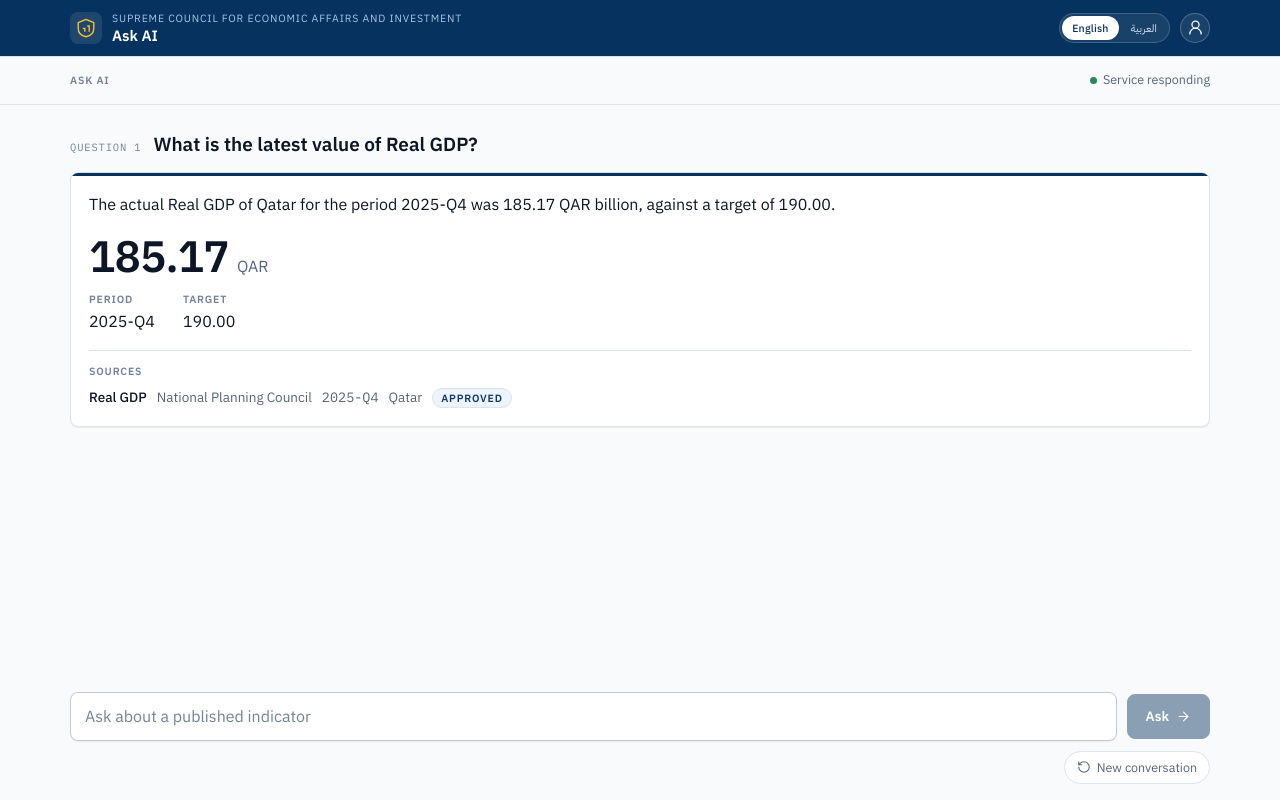
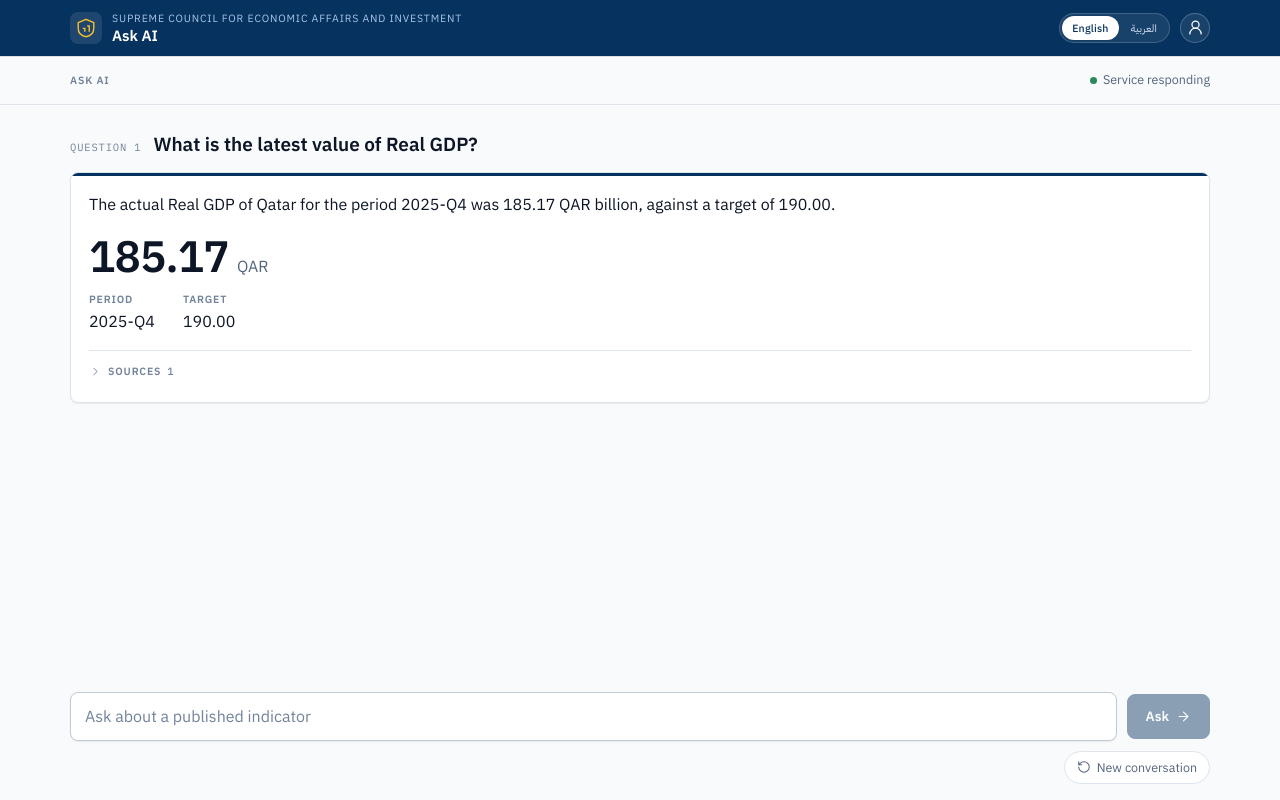
Before and after one commit to moabubakerr/askAI-frontned, a React (Vite) app: page / in a window 1280 px wide. Both pictures are taken after a click on the button "What is the latest value of Real GDP?". Built offline with nearby package versions, Linux system fonts and the light colour scheme.

Commit message:
Hide greeting notes, collapse sources, drop

```diff
--- a/src/api/types.ts
+++ b/src/api/types.ts
@@ -173,6 +173,7 @@ export type Facts = Record<string, unknown>;
 
 /** What the payload turned out to be, once its keys have been read. */
 export type FactsKind =
+  | 'none'
   | 'latest-value'
   | 'definition'
   | 'trend'
@@ -194,6 +195,12 @@ export type FactsKind =
  */
 export function factsKind(facts: Facts): FactsKind {
   const has = (...keys: string[]) => keys.every((key) => key in facts);
+  const keys = Object.keys(facts);
+
+  // A greeting or a small-talk turn answers with prose and a marker such as
+  // {"note": "Greeting — no data needed."}. That marker is the service talking
+  // to itself, not data the reader asked for, so nothing is rendered for it.
+  if (keys.length === 0 || (keys.length === 1 && keys[0] === 'note')) return 'none';
 
   if (has('period_start', 'period_end', 'growth_rate_percent')) return 'growth';
   if (has('period_a', 'period_b')) return 'comparison';
--- a/src/components/Citations.module.css
+++ b/src/components/Citations.module.css
@@ -1,23 +1,82 @@
 .wrap {
-  display: flex;
-  flex-direction: column;
-  gap: 7px;
-  padding-block-start: 12px;
+  padding-block-start: 10px;
   border-block-start: 1px solid var(--hairline);
 }
 
-.title {
+.trigger {
+  display: inline-flex;
+  align-items: center;
+  gap: 6px;
+  padding: 2px 0;
+  border: 0;
+  background: transparent;
+  color: var(--ink-faint);
   font-size: var(--fs-eyebrow);
   font-weight: 600;
   letter-spacing: var(--tracking-eyebrow);
   text-transform: uppercase;
+  cursor: pointer;
+}
+
+.trigger:hover {
+  color: var(--ink-muted);
+}
+
+.trigger:focus-visible {
+  outline: none;
+  box-shadow: var(--focus-ring);
+  border-radius: var(--radius);
+}
+
+.count {
+  font-family: var(--font-mono);
+  font-weight: 500;
+  letter-spacing: normal;
   color: var(--ink-faint);
 }
 
+.chevron {
+  transition: transform var(--t-hover) var(--ease);
+}
+
+/* Closed by default; opened by hover, by keyboard focus, or pinned by a click.
+   Hover alone would strand touch and keyboard readers. */
+.collapse {
+  display: grid;
+  grid-template-rows: 0fr;
+  opacity: 0;
+  transition:
+    grid-template-rows var(--t-move) var(--ease),
+    opacity var(--t-move) var(--ease);
+}
+
+.wrap:hover .collapse,
+.wrap:focus-within .collapse,
+.pinned .collapse {
+  grid-template-rows: 1fr;
+  opacity: 1;
+}
+
+/* Overflow hidden is what makes the 0fr row actually collapse. */
 .list {
-  display: flex;
-  flex-direction: column;
-  gap: 5px;
+  overflow: hidden;
+  min-height: 0;
+}
+
+.wrap:hover .chevron,
+.wrap:focus-within .chevron,
+.pinned .chevron {
+  transform: rotate(90deg);
+}
+
+[dir='rtl'] .chevron {
+  transform: rotate(180deg);
+}
+
+[dir='rtl'] .wrap:hover .chevron,
+[dir='rtl'] .wrap:focus-within .chevron,
+[dir='rtl'] .pinned .chevron {
+  transform: rotate(90deg);
 }
 
 .item {
@@ -25,8 +84,14 @@
   flex-wrap: wrap;
   align-items: baseline;
   gap: 4px 10px;
+  padding-block: 3px;
   font-size: var(--fs-body);
   color: var(--ink-muted);
+  min-height: 0;
+}
+
+.item:first-child {
+  padding-block-start: 7px;
 }
 
 .indicator {
@@ -43,24 +108,16 @@
   color: var(--ink-muted);
 }
 
-/* Approved data and raw working data must not look alike. */
-.table {
+/* Approved data is the norm and carries no badge. Raw working data is the
+   exception, and says so. */
+.raw {
   padding: 1px 8px;
+  border: 1px solid var(--gold-200);
   border-radius: var(--radius-pill);
+  background: var(--gold-50);
+  color: var(--gold-700);
   font-size: var(--fs-eyebrow);
   font-weight: 600;
   letter-spacing: var(--tracking-eyebrow);
   text-transform: uppercase;
 }
-
-.vetted {
-  border: 1px solid var(--blue-100);
-  background: var(--blue-50);
-  color: var(--blue-800);
-}
-
-.raw {
-  border: 1px solid var(--gold-200);
-  background: var(--gold-50);
-  color: var(--gold-700);
-}
--- a/src/components/Citations.tsx
+++ b/src/components/Citations.tsx
@@ -1,31 +1,48 @@
+import { useState } from 'react';
+import { ChevronRight } from 'lucide-react';
 import { VETTED_TABLE, type Citation } from '../api/types';
 import { LocalizedText } from '../i18n/LocalizedText';
+import { formatNumber } from '../i18n/formatNumber';
 import { useI18n } from '../i18n/useI18n';
 import styles from './Citations.module.css';
 
 /**
- * Where each figure came from.
+ * Where each figure came from — one hover away, not in front of the answer.
  *
- * `table` says whether a row is SCAI-vetted (`published_data_points`) or raw
- * working data (`indicator_values`). That distinction is deliberately honest on
- * the service's side, so it is on screen here rather than flattened into one
- * word — a reader should be able to tell approved data from working data at a
- * glance.
+ * The list opens on hover and on keyboard focus, and a click pins it open so it
+ * survives the pointer leaving. Hover alone would strand touch and keyboard
+ * readers, so it is never the only way in.
+ *
+ * Approved data is the norm and is left unlabelled. Raw working data
+ * (`indicator_values` rather than `published_data_points`) is the exception and
+ * keeps its badge: that is the distinction worth a reader's attention.
  *
  * `indicator` is null on catalog-level citations, which would otherwise render
  * as a literal "None".
  */
 export function Citations({ items }: { items: Citation[] }) {
-  const { t } = useI18n();
+  const { t, lang } = useI18n();
+  const [pinned, setPinned] = useState(false);
   if (items.length === 0) return null;
 
   return (
-    <div className={styles.wrap}>
-      <h4 className={styles.title}>{t('citations.title')}</h4>
-      <ul className={styles.list}>
-        {items.map((item, index) => {
-          const vetted = item.table === VETTED_TABLE;
-          return (
+    <div className={pinned ? `${styles.wrap} ${styles.pinned}` : styles.wrap}>
+      <button
+        type="button"
+        className={styles.trigger}
+        aria-expanded={pinned}
+        onClick={() => setPinned((open) => !open)}
+      >
+        <ChevronRight size={13} strokeWidth={1.75} aria-hidden="true" className={styles.chevron} />
+        {t('citations.title')}
+        <span className={styles.count}>{formatNumber(items.length, lang)}</span>
+      </button>
+
+      {/* The grid 0fr → 1fr collapse animates one child row, so the list is
+          wrapped rather than collapsed item by item. */}
+      <div className={styles.collapse}>
+        <ul className={styles.list}>
+          {items.map((item, index) => (
             <li key={`${item.record_id}-${index}`} className={styles.item}>
               <span className={styles.indicator}>
                 <LocalizedText text={item.indicator ?? t('citations.catalogEntry')} />
@@ -35,23 +52,25 @@ export function Citations({ items }: { items: Citation[] }) {
                 <LocalizedText text={item.data_source} />
               </span>
 
-              {item.period_label ? <span className={styles.period}>{item.period_label}</span> : null}
+              {item.period_label ? (
+                <span className={styles.period}>{item.period_label}</span>
+              ) : null}
+
               {item.country ? (
                 <span className={styles.meta}>
                   <LocalizedText text={item.country} />
                 </span>
               ) : null}
 
-              <span
-                className={vetted ? `${styles.table} ${styles.vetted}` : `${styles.table} ${styles.raw}`}
-                title={item.table}
-              >
-                {vetted ? t('citations.vetted') : t('citations.raw')}
-              </span>
+              {item.table === VETTED_TABLE ? null : (
+                <span className={styles.raw} title={item.table}>
+                  {t('citations.raw')}
+                </span>
+              )}
             </li>
-          );
-        })}
-      </ul>
+          ))}
+        </ul>
+      </div>
     </div>
   );
 }
--- a/src/components/FactsPanel.tsx
+++ b/src/components/FactsPanel.tsx
@@ -26,6 +26,8 @@ export function FactsPanel({ facts }: { facts: Facts }) {
   const unit = factsUnit(facts);
 
   switch (kind) {
+    case 'none':
+      return null;
     case 'latest-value':
       return <LatestValue facts={facts} unit={unit} />;
     case 'definition':
--- a/src/i18n/ar.ts
+++ b/src/i18n/ar.ts
@@ -51,7 +51,6 @@ export const ar: Dict = {
 
   'citations.title': 'المصادر',
   'citations.catalogEntry': 'مدخل الفهرس',
-  'citations.vetted': 'معتمد',
   'citations.raw': 'بيانات عمل',
 
   'chart.group': 'عرض الرسم',
--- a/src/i18n/en.ts
+++ b/src/i18n/en.ts
@@ -49,7 +49,6 @@ export const en = {
 
   'citations.title': 'Sources',
   'citations.catalogEntry': 'Catalog entry',
-  'citations.vetted': 'Approved',
   'citations.raw': 'Working data',
 
   'chart.group': 'Chart view',
```
Also changed, not shown: 1 other file (tests, documents, lock files or other folders).
